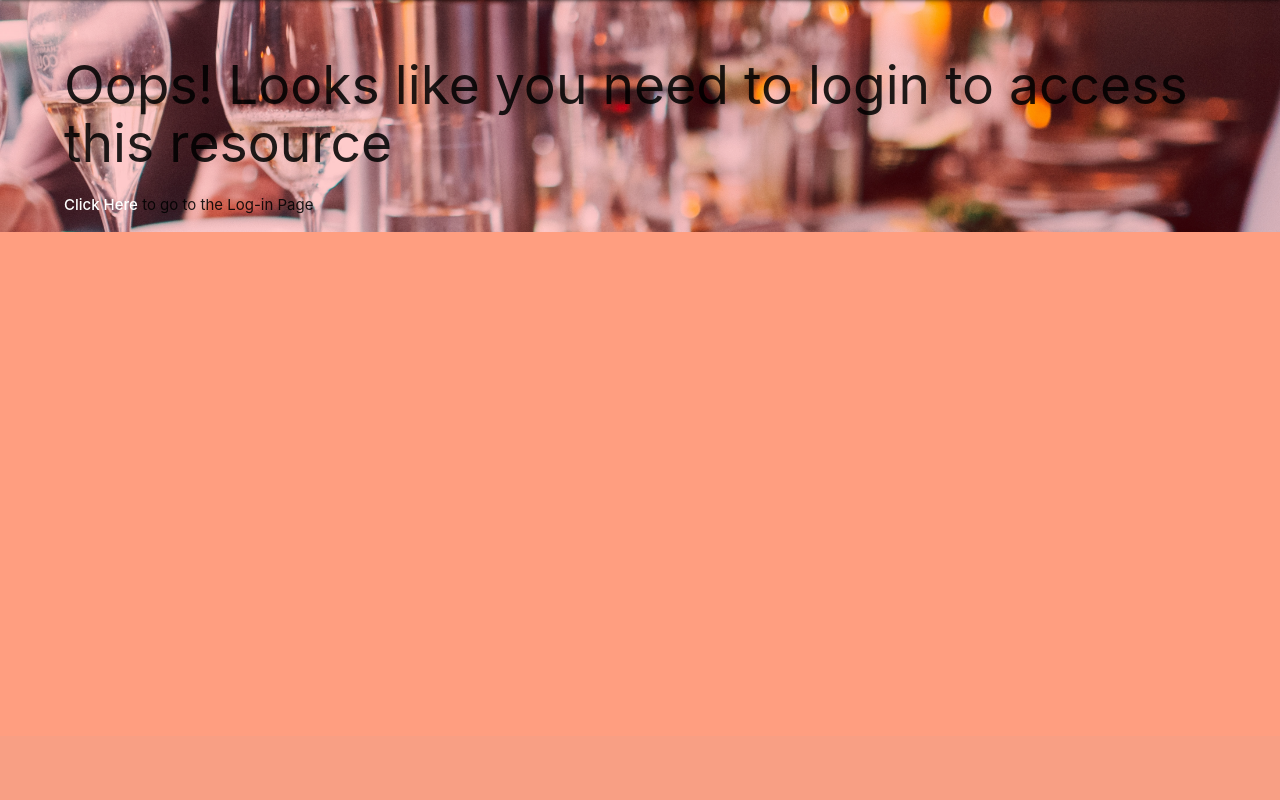
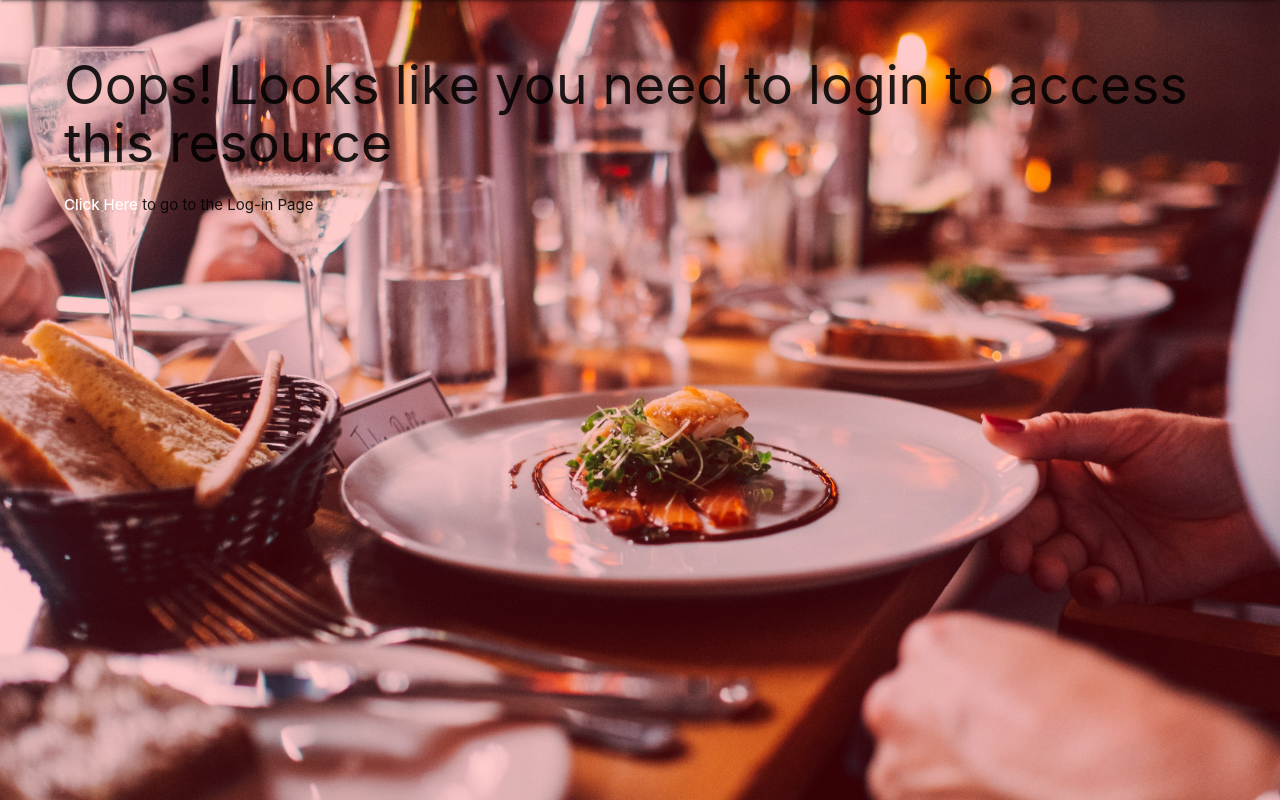
Before and after one commit to matteofiorini92/restaurants-reviews, a Flask app: page /my_reviews in a window 1280 px wide. Shown: the part 64-864 px from the top of the page. Before the commit the page ends 296 px from the top, so only its background shows below. Run offline with Flask 2, Linux system fonts and the light colour scheme; some libraries are stand-ins or nearby versions.

Commit message:
fix: fixed background height

```diff
--- a/static/css/style.css
+++ b/static/css/style.css
@@ -5,7 +5,7 @@
 
 .background {
   width: 100%;
-  height: 100%;
+  min-height: 100vh;
   background-image: url("/static/css/img/table.jpg");
   background-size: cover;
   background-repeat: no-repeat;
@@ -15,7 +15,7 @@
 
 .layer {
   width: 100%;
-  height: 100%;
+  min-height: 100vh;
   background-color: rgba(255, 0, 0, 0.2);
   padding-top: 20px;
   display: inline-block;
```
